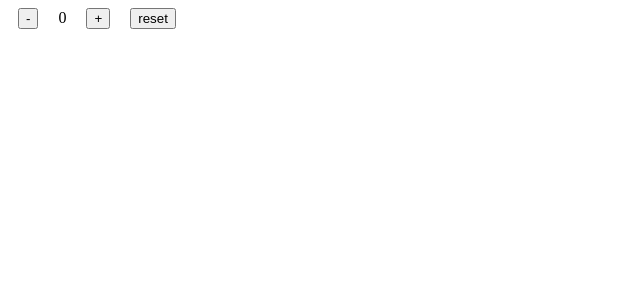
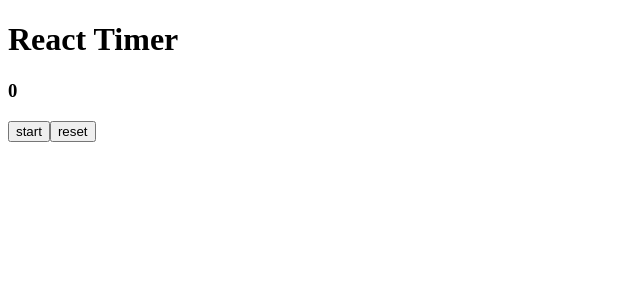
Before and after one commit to V914eslav/movies-search, a React (Create React App) app: page / in a window 1280 px wide. Shown: the top 300 px of the page, without its empty margins (0-640 px from the left). Built offline with nearby package versions, Linux system fonts and the light colour scheme.

Commit message:
use localStorage

```diff
--- a/src/App.jsx
+++ b/src/App.jsx
@@ -4,56 +4,62 @@
     super();
     this.state = {
       count: 0,
+      isCounting: false,
     };
-
-    this.increment = this.increment.bind(this);
-    this.dicrement = this.dicrement.bind(this);
-    this.reset = this.reset.bind(this);
   }
 
-  increment() {
+  componentDidMount() {
+    const prevCount = localStorage.getItem("timer");
+    if (prevCount) {
+      this.setState({
+        count: +prevCount,
+      });
+    }
+  }
+  componentDidUpdate() {
+    localStorage.setItem("timer", this.state.count);
+  }
+  componentWillUnmount() {
+    clearInterval(this.timerId);
+  }
+  handleStart = () => {
     this.setState({
-      count: this.state.count + 1,
+      isCounting: true,
     });
-  }
-  dicrement() {
+
+    this.timerId = setInterval(() => {
+      this.setState({
+        count: this.state.count + 1,
+      });
+    }, 1000);
+  };
+
+  handleStop = () => {
     this.setState({
-      count: this.state.count - 1,
+      isCounting: false,
     });
-  }
-  reset() {
+    clearInterval(this.timerId);
+  };
+  handleReset = () => {
     this.setState({
+      isCounting: false,
       count: 0,
     });
-  }
+    clearInterval(this.timerId);
+  };
   render() {
     return (
-      <div className="App">
-        <button
-          onClick={this.dicrement}
-          style={{ display: "inline-block", margin: "0 10px" }}
-        >
-          -
-        </button>
-        <p style={{ display: "inline-block", margin: "0 10px" }}>
-          {this.state.count}
-        </p>
-
-        <button
-          onClick={this.increment}
-          style={{ display: "inline-block", margin: "0 10px" }}
-        >
-          +
-        </button>
-        <button
-          onClick={this.reset}
-          style={{ display: "inline-block", margin: "0 10px" }}
-        >
-          reset
-        </button>
+      <div className="app">
+        <h1>React Timer</h1>
+        <h3>{this.state.count}</h3>
+        {!this.state.isCounting ? (
+          <button onClick={this.handleStart}>start</button>
+        ) : (
+          <button onClick={this.handleStop}>stop</button>
+        )}
+        <button onClick={this.handleReset}>reset</button>
       </div>
     );
   }
 }
-
 export default App;
```
